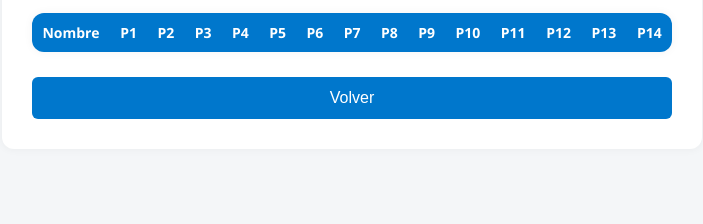
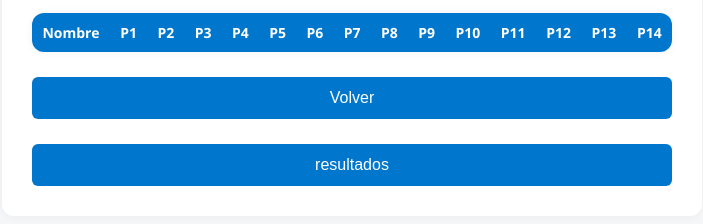
Before and after one commit to Ivideu/quiniela, a plain HTML site: page pronosticos.html in a window 1280 px wide. Shown: the part 152-376 px from the top of the page, without its empty margins (288-991 px from the left). Drawn offline with Linux system fonts and the light colour scheme; no server answers.

Commit message:
pronosticos.html

```diff
--- a/pronosticos.html
+++ b/pronosticos.html
@@ -108,6 +108,7 @@
     </table>
 
     <button onclick="location.href='index.html'">Volver</button>
+    <button onclick="location.href='resultados.html'">resultados</button>
   </div>
 
   <script>
```
